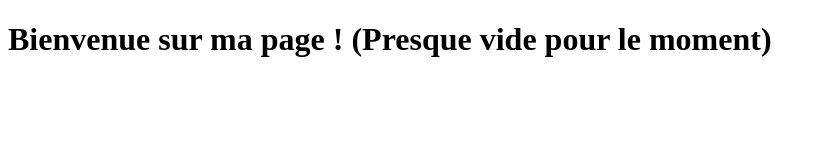
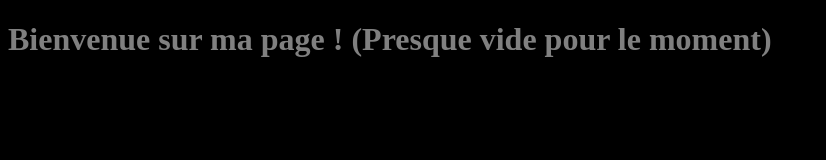
Before and after one commit to Zakou9/Zakou9.github.io, a plain HTML site: page index.html in a window 1280 px wide. Shown: the whole page, without its empty margins (0-826 px from the left). Drawn offline with Linux system fonts and the light colour scheme.

Commit message:
Initialisation mise en page

```diff
--- a/index.html
+++ b/index.html
@@ -4,6 +4,7 @@
     <meta charset="UTF-8">
     <meta name="viewport" content="width=device-width, initial-scale=1.0">
     <title>Zakou's site</title>
+    <link rel="stylesheet" href="styles.css">
 </head>
 <body>
     <h1>Bienvenue sur ma page ! (Presque vide pour le moment)</h1>
--- /dev/null
+++ b/styles.css
@@ -0,0 +1,4 @@
+body {
+    background-color: black;
+    color: gray;
+}
```
